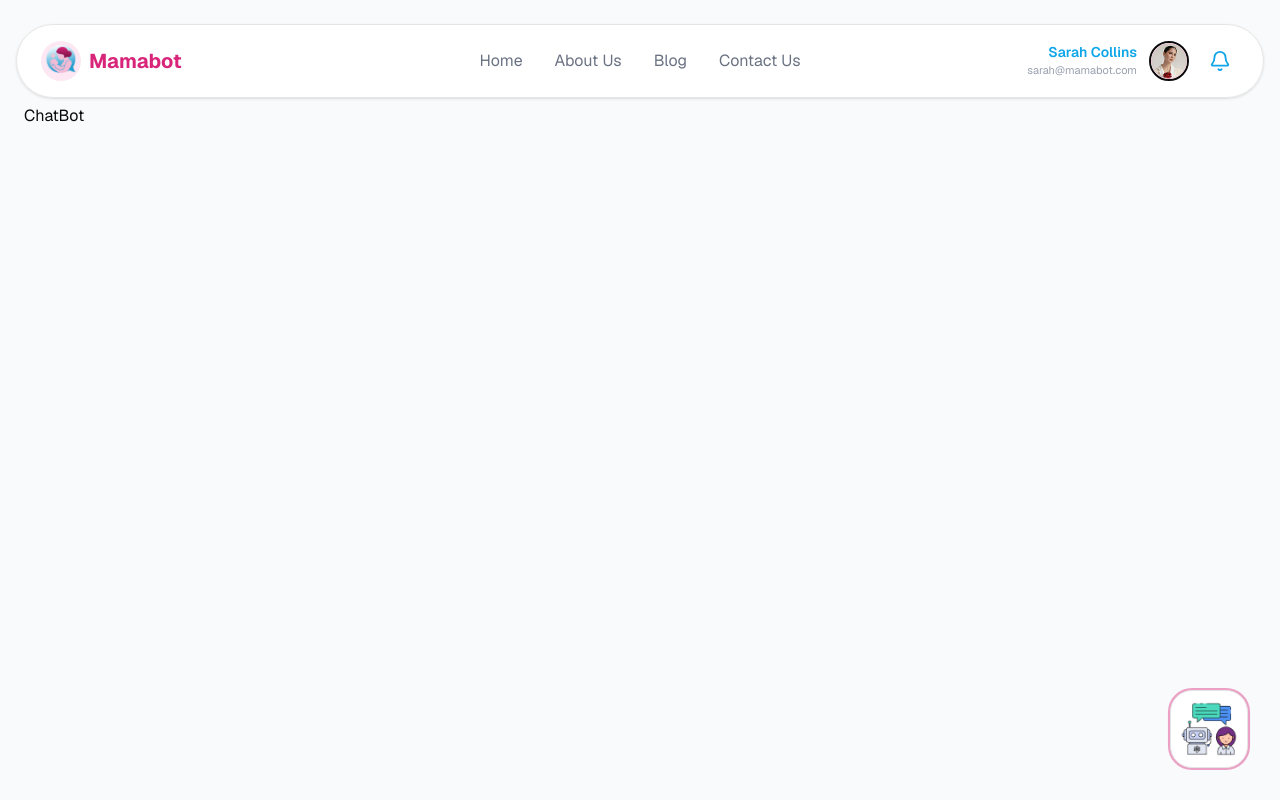
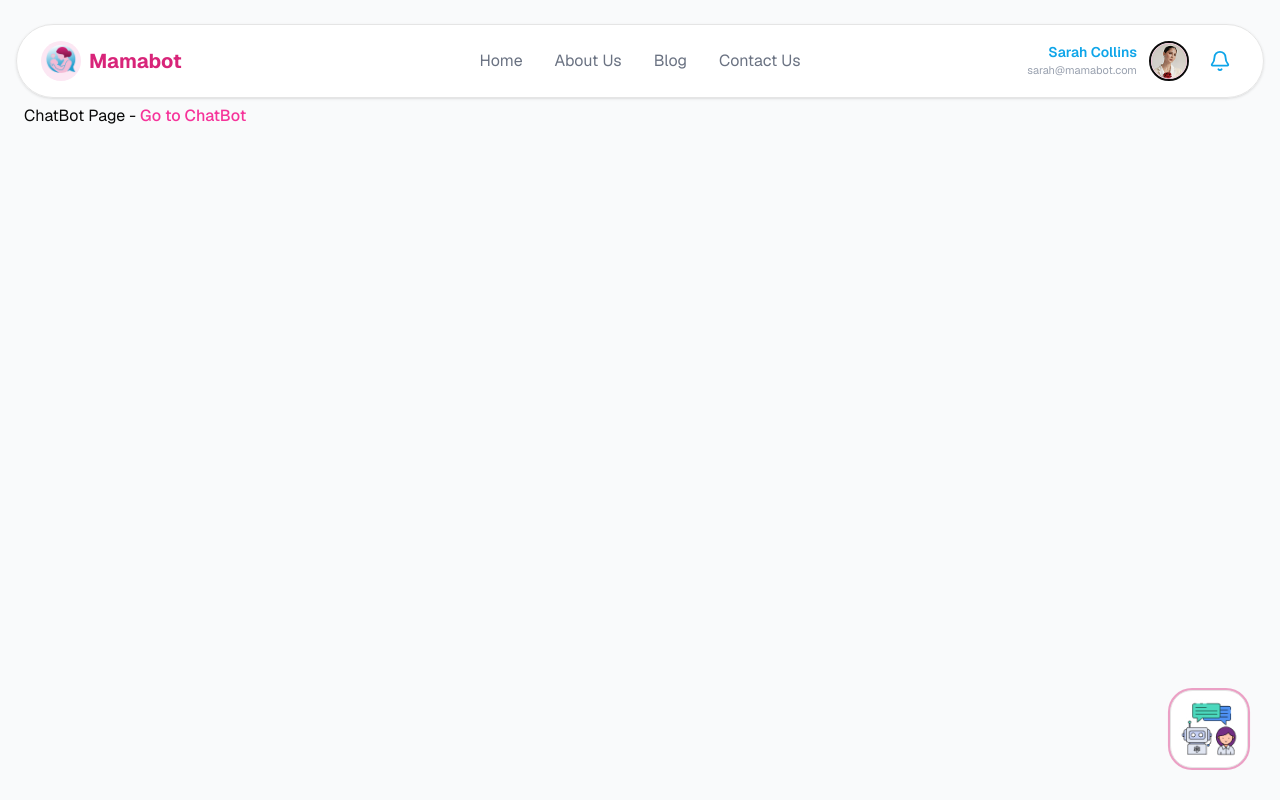
Before and after one commit to ashimsarkar1512/mamabot-frontend, a Next.js app: page /user-dashboard/chat-bot in a window 1280 px wide. Built offline with nearby package versions, Linux system fonts and the light colour scheme.

Commit message:
Updated chatbot UI

```diff
--- a/app/(userDashboard)/user-dashboard/chat-bot/page.tsx
+++ b/app/(userDashboard)/user-dashboard/chat-bot/page.tsx
@@ -1,9 +1,19 @@
 "use client";
 
+import Link from "next/link";
+
 export default function ChatBotPage() {
-    return (
-        <div>
-            <h1>ChatBot</h1>
-        </div>
-    );
+  return (
+    <div>
+      <h1>
+        ChatBot Page -{" "}
+        <Link
+          href="/chatBot"
+          className="text-pink-500 font-medium hover:text-pink-600 hover:cursor-pointer transition-transform duration-300"
+        >
+          Go to ChatBot
+        </Link>
+      </h1>
+    </div>
+  );
 }
--- a/components/chat/ChatArea.tsx
+++ b/components/chat/ChatArea.tsx
@@ -1,9 +1,9 @@
 "use client";
 /* eslint-disable @typescript-eslint/no-explicit-any */
 import { useState, useRef } from "react";
-import { Paperclip, Camera, Mic, ArrowUp } from "lucide-react";
+import { Paperclip, Camera, Mic, ArrowUp, ChessQueen } from "lucide-react";
 import MessageBubble from "./MessageBubble";
-import ChatBotIcon from "@/public/images/icon.png"
+import ChatBotIcon from "@/public/images/icon.png";
 import Image from "next/image";
 
 export default function ChatArea({ store }: any) {
@@ -46,7 +46,7 @@ function LandingPage({ store, chat }: any) {
   };
 
   const onKeyDown = (e: any) => {
-    if (e.key === 'Enter' && !e.shiftKey) {
+    if (e.key === "Enter" && !e.shiftKey) {
       e.preventDefault();
       handleSend();
     }
@@ -61,7 +61,6 @@ function LandingPage({ store, chat }: any) {
 
   return (
     <div className="flex-1 flex flex-col h-full bg-[#FDFDFD] relative overflow-y-auto">
-
       {/* Hidden Inputs */}
       <input
         type="file"
@@ -134,7 +133,9 @@ function LandingPage({ store, chat }: any) {
 
             <div className="flex gap-2 items-center">
               <button
-                      onClick={() => alert("Listening... (Microphone access not implemented)")}
+                onClick={() =>
+                  alert("Listening... (Microphone access not implemented)")
+                }
                 className="p-2 hover:bg-gray-100 rounded-full text-gray-400 hover:text-gray-600 transition-colors"
                 title="Voice Input"
               >
@@ -155,13 +156,24 @@ function LandingPage({ store, chat }: any) {
           <h3 className="text-lg font-semibold text-gray-700 mb-4">History</h3>
           <div className="grid grid-cols-1 md:grid-cols-2 gap-4">
             <div className="border border-blue-100 bg-blue-50/30 p-4 rounded-xl cursor-pointer hover:border-blue-200 transition-colors">
-                   <h4 className="font-semibold text-gray-800 text-sm mb-1">You Could Use Some of Your Equity To Put Down on Your Next Home</h4>
-                   <p className="text-xs text-gray-500 line-clamp-2">If you&apos;re a homeowner, chances are you&apos;ve built up a lot of wealth...</p>
+              <h4 className="font-semibold text-gray-800 text-sm mb-1">
+                You Could Use Some of Your Equity To Put Down on Your Next Home
+              </h4>
+              <p className="text-xs text-gray-500 line-clamp-2">
+                If you&apos;re a homeowner, chances are you&apos;ve built up a
+                lot of wealth...
+              </p>
               <div className="mt-2 text-[10px] text-gray-400">May 21, 2025</div>
             </div>
             <div className="border border-blue-100 bg-blue-50/30 p-4 rounded-xl cursor-pointer hover:border-blue-200 transition-colors">
-                   <h4 className="font-semibold text-gray-800 text-sm mb-1">More Homes for Sale Isn&apos;t a Warning Sign – It&apos;s Your Buying Opportunity</h4>
-                   <p className="text-xs text-gray-500 line-clamp-2">If you&apos;re a homeowner, chances are you&apos;ve built up a lot of wealth...</p>
+              <h4 className="font-semibold text-gray-800 text-sm mb-1">
+                More Homes for Sale Isn&apos;t a Warning Sign – It&apos;s Your
+                Buying Opportunity
+              </h4>
+              <p className="text-xs text-gray-500 line-clamp-2">
+                If you&apos;re a homeowner, chances are you&apos;ve built up a
+                lot of wealth...
+              </p>
               <div className="mt-2 text-[10px] text-gray-400">May 21, 2025</div>
             </div>
           </div>
@@ -169,8 +181,18 @@ function LandingPage({ store, chat }: any) {
       </div>
 
       {/* Upgrade Pro Tab */}
-       <div className="absolute right-0 top-1/2 transform -translate-y-1/2 bg-pink-500 text-white py-4 px-1 rounded-l-md writing-mode-vertical cursor-pointer">
-          <span className="block transform -rotate-180" style={{ writingMode: 'vertical-rl' }}>Upgrade Pro</span>
+      <div className="absolute right-0 top-1/2 transform -translate-y-1/2 bg-pink-500 text-white py-4 px-1 rounded-l-md writing-mode-vertical cursor-pointer flex flex-col items-center gap-2">
+        <span
+          className="block transform -rotate-180"
+          style={{ writingMode: "vertical-rl" }}
+        >
+          Upgrade Pro
+        </span>
+
+        <ChessQueen
+          className="w-4 h-4 text-yellow-500 block transform -rotate-90"
+          style={{ writingMode: "vertical-rl" }}
+        />
       </div>
     </div>
   );
@@ -181,14 +203,16 @@ function ActiveChatInput({ onSend }: { onSend: (t: string) => void }) {
   return (
     <div className="max-w-3xl mx-auto w-full relative">
       <div className="flex gap-2 items-center bg-white border rounded-full px-2 py-2 shadow-sm">
-          <button className="p-2 text-gray-400 hover:text-gray-600"><Paperclip className="w-4 h-4"/></button>
+        <button className="p-2 text-gray-400 hover:text-gray-600">
+          <Paperclip className="w-4 h-4" />
+        </button>
         <input
           className="flex-1 outline-none text-sm px-2"
           placeholder="Type your message..."
           value={text}
-            onChange={e => setText(e.target.value)}
-            onKeyDown={e => {
-                if (e.key === 'Enter') {
+          onChange={(e) => setText(e.target.value)}
+          onKeyDown={(e) => {
+            if (e.key === "Enter") {
               onSend(text);
               setText("");
             }
@@ -207,5 +231,5 @@ function ActiveChatInput({ onSend }: { onSend: (t: string) => void }) {
         </button>
       </div>
     </div>
-  )
+  );
 }
```
Lines whose indentation alone changed are shown as unchanged.
